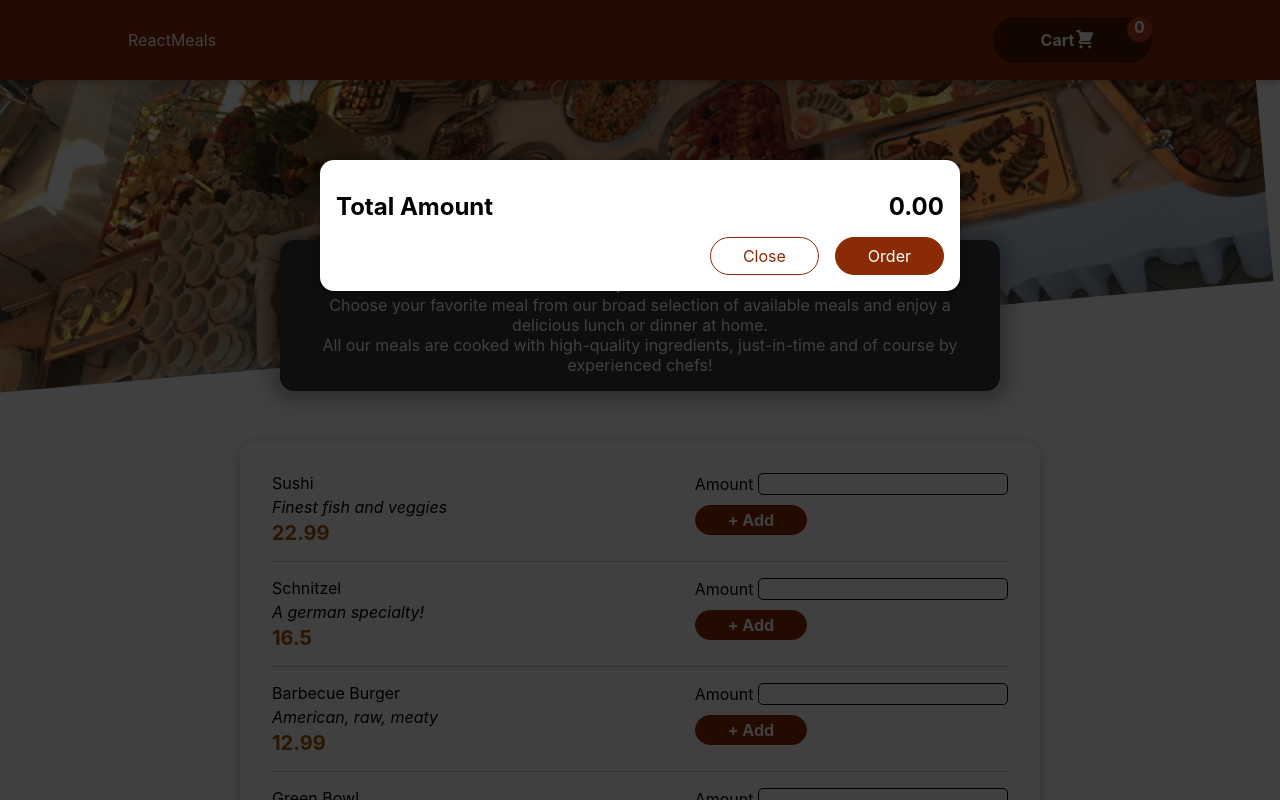
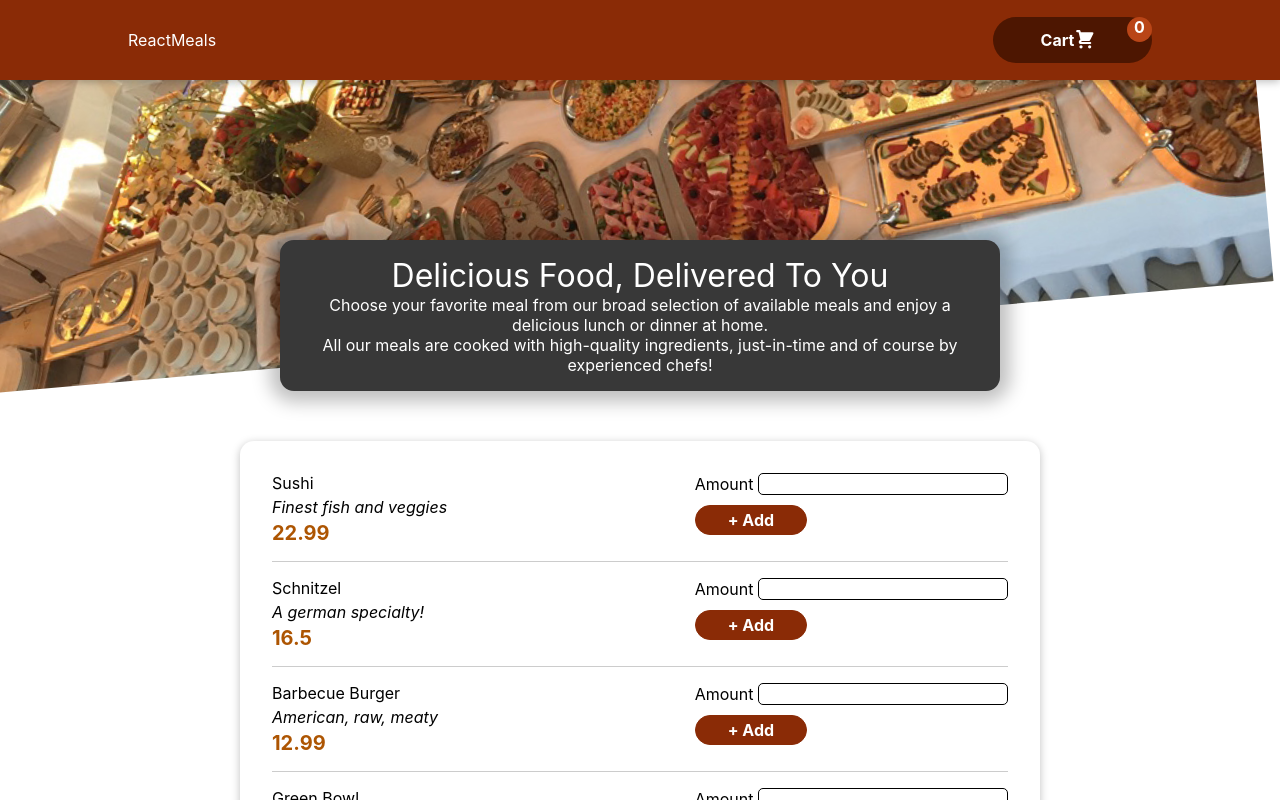
Before and after one commit to 0d1n92/react-order-foods-app, a React (Create React App) app: page / in a window 1280 px wide. Shown: the top 800 px of the page. Built offline with nearby package versions, Linux system fonts and the light colour scheme.

Commit message:
fix; cart open to reaload

```diff
--- a/src/App.js
+++ b/src/App.js
@@ -15,7 +15,7 @@ function App() {
     <React.Fragment>
       <Header />
          <MealsSummary />
-         {!ctxCart.isOpen ? <Cart></Cart> : ''}
+         {ctxCart.isOpen === true ? <Cart></Cart> : ''}
 
       <Card customClass={'card-white'}>
         <MealItem />
```
